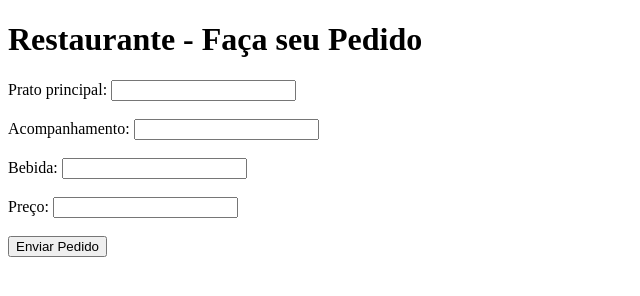
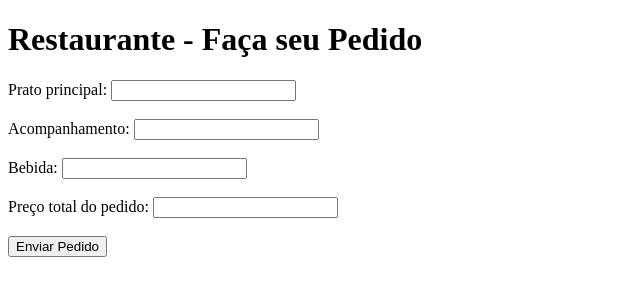
Before and after one commit to isabelesouza/restaurante, a plain HTML site: page index.html in a window 1280 px wide. Shown: the whole page, without its empty margins (0-640 px from the left). Drawn offline with Linux system fonts and the light colour scheme.

Commit message:
mudança html

```diff
--- a/index.html
+++ b/index.html
@@ -18,7 +18,7 @@
         <label for="bebida">Bebida:</label>
         <input type="text" id="bebida" required><br><br>
 
-        <label for="preco">Preço:</label>
+        <label for="preco">Preço total do pedido:</label>
         <input type="number" id="preco" step="0.01" min="0" required><br><br>
 
         <input type="button" value="Enviar Pedido" onclick="enviarPedido()">
```
